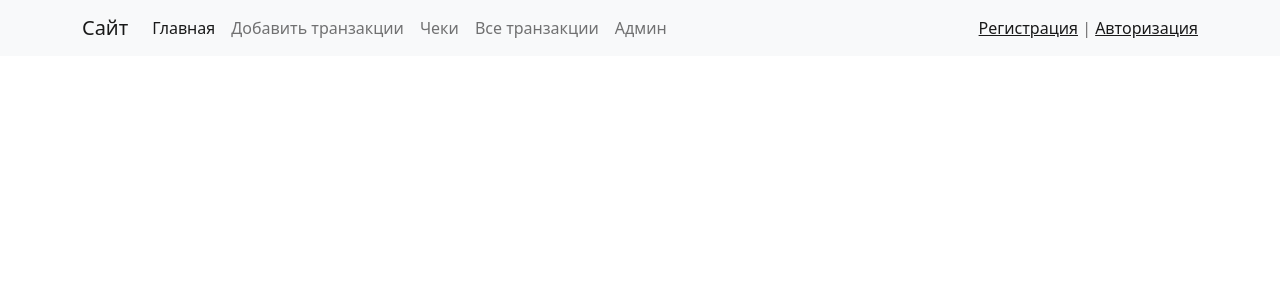
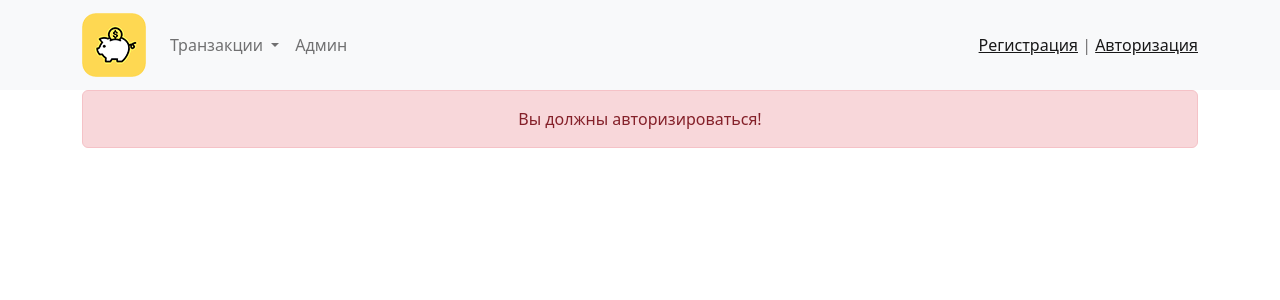
Before and after one commit to vagabund3219/testing, a Django app: page / in a window 1280 px wide. Shown: the top 300 px of the page. Run offline with Django 4.2, Linux system fonts and the light colour scheme.

Commit message:
Добавление категорий, обновил меню, отображение чеков

```diff
--- a/kursach/templates/kursach/base.html
+++ b/kursach/templates/kursach/base.html
@@ -11,23 +11,23 @@
 <body>
 <nav class="navbar navbar-expand-lg bg-light">
   <div class="container">
-    <a class="navbar-brand" href="{% url 'main' %}">Сайт</a>
+    <a class="navbar-brand" href="{% url 'main' %}"><img src="{% static 'images/logo.png' %}" alt=""></a>
     <button class="navbar-toggler" type="button" data-bs-toggle="collapse" data-bs-target="#navbarNav" aria-controls="navbarNav" aria-expanded="false" aria-label="Toggle navigation">
       <span class="navbar-toggler-icon"></span>
     </button>
     <div class="collapse navbar-collapse" id="navbarNav">
       <ul class="navbar-nav">
-        <li class="nav-item">
-          <a class="nav-link active" aria-current="page" href="{% url 'main' %}">Главная</a>
-        </li>
-        <li class="nav-item">
-          <a class="nav-link" href="{% url 'add_transaction' %}">Добавить транзакции</a>
-        </li>
-        <li class="nav-item">
-          <a class="nav-link" href="{% url 'send_check' %}">Чеки</a>
-        </li>
-          <li class="nav-item">
-          <a class="nav-link" href="{% url 'get_user_transactions' %}">Все транзакции</a>
+          <li class="nav-item dropdown">
+          <a class="nav-link dropdown-toggle" href="#" role="button" data-bs-toggle="dropdown" aria-expanded="false">
+            Транзакции
+          </a>
+          <ul class="dropdown-menu dropdown-menu-light">
+            <li><a class="dropdown-item" href="{% url 'get_user_transactions' %}">Просмотр транзакций</a></li>
+            <li><a class="dropdown-item" href="{% url 'add_transaction' %}">Добавить транзакцию</a></li>
+            <li><a class="dropdown-item" href="{% url 'send_check' %}">Добавить чек</a></li>
+              <li><a class="dropdown-item" href="{% url 'view_check' %}">Просмотреть чеки</a></li>
+              <li><a class="dropdown-item" href="{% url 'add_category' %}">Добавить категорию</a></li>
+          </ul>
             </li>
             <li class="nav-item">
               <a class="nav-link" href="http://127.0.0.1:8000/admin/">Админ</a>
@@ -41,8 +41,17 @@
       {% endif %}
   </div>
 </nav>
+{% if user.is_authenticated %}
     {% block content %}
     {% endblock %}
+    {%  else %}
+    <div class="container">
+        <div class="alert alert-danger text-center">Вы должны авторизироваться!</div>
+    </div>
+{% endif %}
+    {% block auth %}
+    {% endblock %}
 <script src=" {% static 'kursach/js/main_page.js' %}"></script>
+<script src="https://cdn.jsdelivr.net/npm/bootstrap@5.2.2/dist/js/bootstrap.bundle.min.js" integrity="sha384-OERcA2EqjJCMA+/3y+gxIOqMEjwtxJY7qPCqsdltbNJuaOe923+mo//f6V8Qbsw3" crossorigin="anonymous"></script>
 </body>
 </html>
--- /dev/null
+++ b/kursach/templates/kursach/main_page.html
@@ -0,0 +1,18 @@
+{% extends 'kursach/base.html' %}
+{% block content %}
+    <div class="container">
+        <div class="news">
+            <div class="p-2">Lorem ipsum dolor sit amet, consectetur adipisicing elit. Accusamus at dignissimos dolorem error, ex ipsam labore, nobis non quidem reprehenderit vel voluptas voluptatem. Accusamus, aut mollitia possimus saepe ullam voluptatibus!</div>
+            <div class="p-2">Lorem ipsum dolor sit amet, consectetur adipisicing elit. Assumenda cumque deleniti distinctio error, harum illum in iusto nemo, neque nihil non, omnis placeat porro quos sapiente tempore ullam unde veniam.</div>
+            <div class="p-2">Lorem ipsum dolor sit amet, consectetur adipisicing elit. Ab blanditiis dolor error impedit inventore ipsam magni nostrum quasi sapiente. Ad aut blanditiis hic iure maiores numquam obcaecati similique tempora vitae!</div>
+            <div class="p-2">Lorem ipsum dolor sit amet, consectetur adipisicing elit. Illo maxime, voluptatem? Aspernatur culpa ducimus est harum incidunt ipsa minus natus optio perferendis veritatis. Architecto consequatur eaque id, numquam quasi veritatis.</div>
+            <div class="p-2">Lorem ipsum dolor sit amet, consectetur adipisicing elit. Adipisci atque nisi praesentium tempore ullam! Ab ad, aliquid dolores, earum eos exercitationem id illum, inventore iure labore magnam placeat quam qui.</div>
+            <div class="p-2">Lorem ipsum dolor sit amet, consectetur adipisicing elit. Amet beatae blanditiis consectetur dignissimos doloribus eius facere fugit iure laborum maxime molestiae, nostrum, quae quibusdam saepe similique sunt tempore vel vero.</div>
+            <div class="p-2">Lorem ipsum dolor sit amet, consectetur adipisicing elit. Ad commodi consequuntur deserunt dolore eos expedita fuga inventore molestiae nesciunt nobis quae, quibusdam quos, ratione repudiandae saepe sit sunt, velit voluptatibus.</div>
+            <div class="p-2">Lorem ipsum dolor sit amet, consectetur adipisicing elit. Asperiores, eveniet facere molestiae nam nisi quibusdam. Aspernatur deleniti ex placeat tempora! Iure, iusto labore mollitia nam quo reprehenderit sunt ullam vel.</div>
+            <div class="p-2">Lorem ipsum dolor sit amet, consectetur adipisicing elit. Alias, culpa debitis distinctio ea earum esse, hic illum itaque labore, maxime nam necessitatibus obcaecati optio provident quos tempora tempore temporibus unde?</div>
+            <div class="p-2">Lorem ipsum dolor sit amet, consectetur adipisicing elit. Earum eum ex natus repellat reprehenderit rerum sapiente vitae! Dolore earum esse, nemo nostrum nulla, placeat quas quo rem repellendus suscipit vero!</div>
+            <div class="p-2">Lorem ipsum dolor sit amet, consectetur adipisicing elit. Ad architecto beatae blanditiis facilis, itaque labore laboriosam maiores minima minus nostrum odit officia omnis perferendis praesentium quasi quia rerum sapiente voluptatem!</div>
+        </div>
+    </div>
+{% endblock %}
--- a/kursach/urls.py
+++ b/kursach/urls.py
@@ -3,7 +3,9 @@ from .views import *
 
 urlpatterns = [
     path('add_transaction/', AddTransactionView.as_view(), name='add_transaction'),
-    path('send-check/', send_check, name='send_check'),
+    path('view_check/', ViewCheck.as_view(), name='view_check'),
+    path('add_category', AddNewCategory.as_view(), name='add_category'),
+    path('send_check/', send_check, name='send_check'),
     path('get_user_transactions', GetUserTransactions.as_view(), name='get_user_transactions' ),
     path('', main, name='main'),
 ]
--- a/kursach/views.py
+++ b/kursach/views.py
@@ -1,7 +1,7 @@
 from django.shortcuts import render, HttpResponse, redirect
 from .script_folder import checkScript
-from .forms import Add_check_form, Add_transaction_form
-from .models import Check_data, Transactions
+from .forms import Add_check_form, Add_transaction_form, AddNewCategory
+from .models import Check_data, Transactions, Categories
 from django.views.generic import ListView, CreateView
 
 class GetUserTransactions(ListView):
@@ -17,6 +17,20 @@ class AddTransactionView(CreateView):
     def form_valid(self, form):
         form.instance.item_user_id = self.request.user
         return super(AddTransactionView, self).form_valid(form)
+
+class ViewCheck(ListView):
+    model = Check_data
+    def get_queryset(self):
+        return Check_data.objects.filter(check_user_id=self.request.user.id)
+
+class AddNewCategory(CreateView):
+    model = Categories
+    template_name_suffix = '_create_form'
+    form_class = AddNewCategory
+
+    def form_valid(self, form):
+        form.instance.item_user_id = self.request.user
+        return super(AddNewCategory, self).form_valid(form)
 
 def send_check(request):
     template = 'kursach/index.html'
@@ -37,14 +51,5 @@ def send_check(request):
         form = Add_check_form()
     return render(request, template, {'form': form})
 
-# def add_transaction(request):
-#     if request.method == 'POST':
-#         form = Add_transaction_form(request.POST)
-#         if form.is_valid():
-#             form.save()
-#     else:
-#         form = Add_transaction_form()
-#     return render(request, 'kursach/transactions_create_form.html', {'form': form})
-
 def main(request):
-    return render(request, 'kursach/base.html')
+    return render(request, 'kursach/main_page.html')
--- a/users/templates/registration/logged_out.html
+++ b/users/templates/registration/logged_out.html
@@ -1,5 +1,5 @@
 {% extends 'kursach/base.html' %}
-{% block content %}
+{% block auth %}
     <p>You are logged out!</p>
     <a  href="{% url 'login' %}">Log in again</a>
 {% endblock %}
--- a/users/templates/users/register.html
+++ b/users/templates/users/register.html
@@ -1,5 +1,5 @@
 {% extends 'kursach/base.html' %}
-{% block content %}
+{% block auth %}
     <div class="container">
         <form method="post" class="row g-3">
             {% csrf_token %}
```
Also changed, not shown: kursach/forms.py (+9 -0 lines), kursach/models.py (+6 -5 lines), kursach/templates/kursach/categories_create_form.html (added, +16 -0 lines), kursach/templates/kursach/check_data_list.html (added, +22 -0 lines), users/templates/registration/login.html (+2 -6 lines), db.sqlite3, kursach/migrations/0006_categories_category_user_id.py (added), kursach/static/images/logo.png (added). Lines whose indentation alone changed are shown as unchanged.
